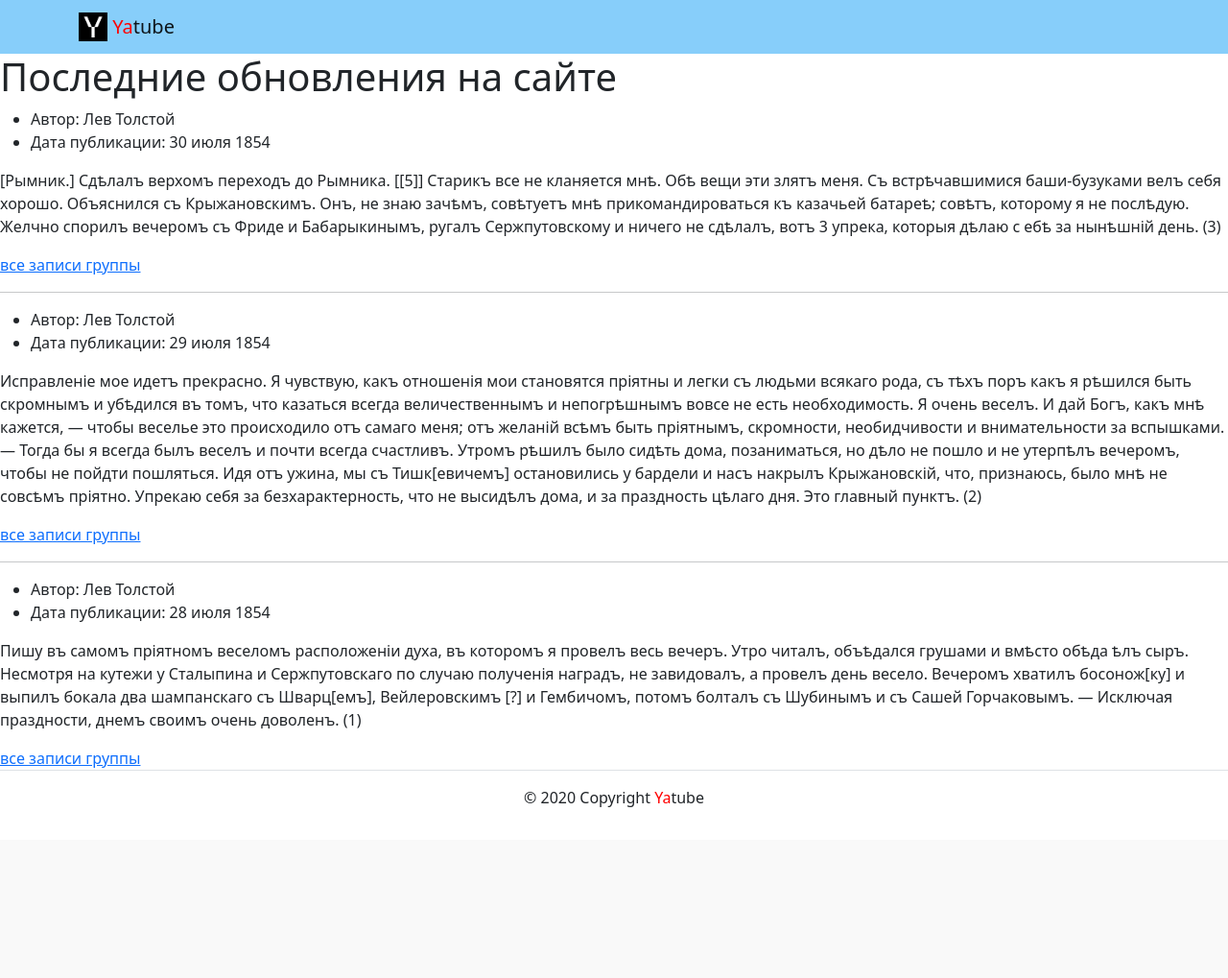
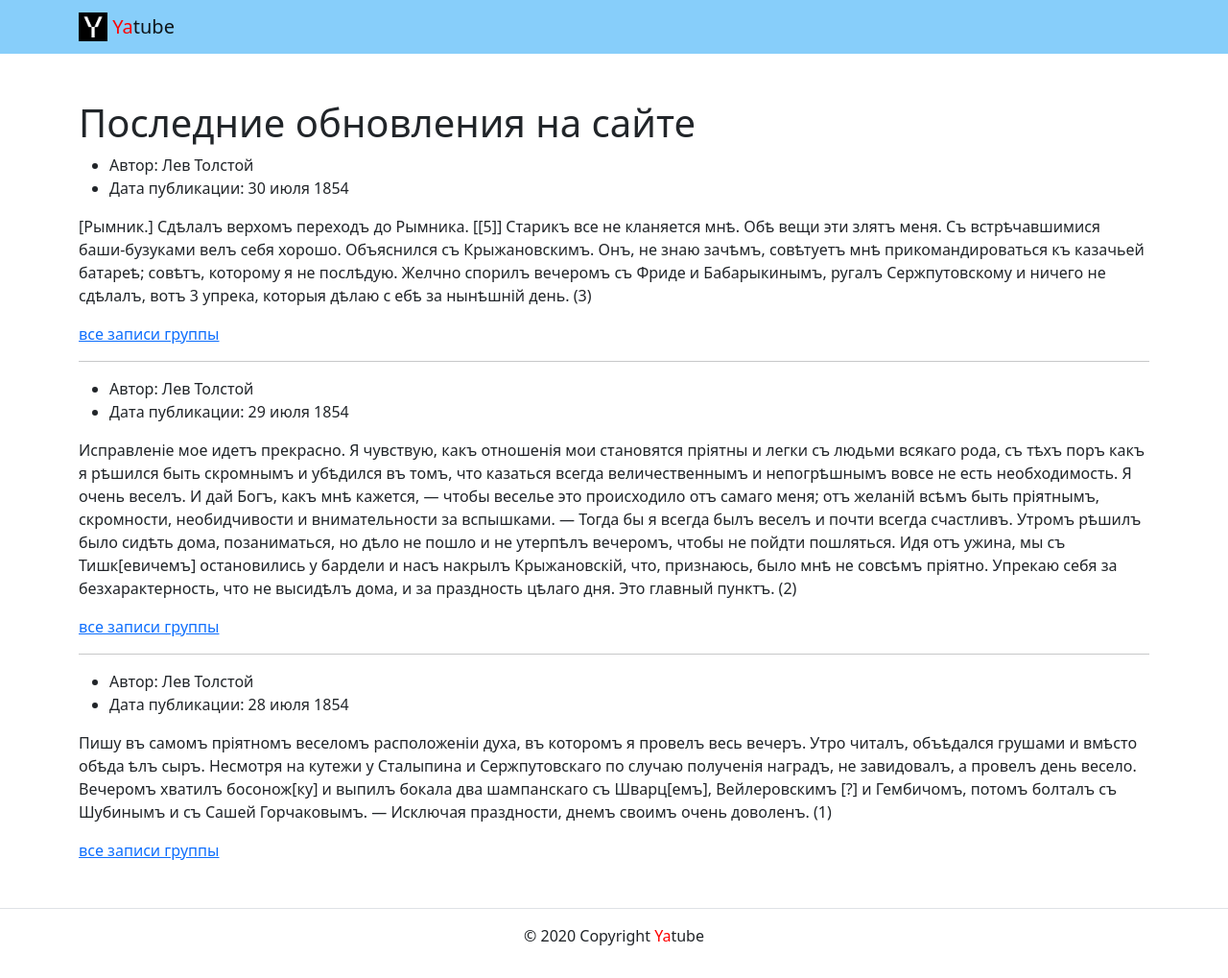
Before and after one commit to Jenkneo/yatube_project, a Django app: page / in a window 1280 px wide. Shown: the whole page at 96% size. Before the commit the page ends 841 px from the top, so only its background shows below. Run offline with Django 3.2, Linux system fonts and the light colour scheme; some libraries are stand-ins or nearby versions.

Commit message:
Static files are connected and errors are fixed

```diff
--- a/yatube/templates/base.html
+++ b/yatube/templates/base.html
@@ -1,28 +1,36 @@
 <!DOCTYPE html> <!-- Используется html 5 версии -->
 <html lang="ru"> <!-- Язык сайта - русский -->
+{% load static %}
 <head>
     <meta charset="utf-8"> <!-- Кодировка сайта -->
     <!-- Сайт готов работать с мобильными устройствами -->
     <meta name="viewport" content="width=device-width, initial-scale=1">
     <!-- Загружаем фав-иконки -->
-    <link rel="icon" href="img/fav/fav.ico" type="image">
-    <link rel="apple-touch-icon" sizes="180x180" href="img/fav/apple-touch-icon.png">
-    <link rel="icon" type="image/png" sizes="32x32" href="img/fav/favicon-32x32.png">
-    <link rel="icon" type="image/png" sizes="16x16" href="img/fav/favicon-16x16.png">
+    <link rel="icon" href="{% static 'img/fav/fav.ico' %}" type="image">
+    <link rel="apple-touch-icon" sizes="180x180" href="{% static 'img/fav/apple-touch-icon.png' %}">
+    <link rel="icon" type="image/png" sizes="32x32" href="{% static 'img/fav/favicon-32x32.png' %}">
+    <link rel="icon" type="image/png" sizes="16x16" href="{% static 'img/fav/favicon-16x16.png' %}">
     <meta name="msapplication-TileColor" content="#000">
     <meta name="theme-color" content="#ffffff">
     <!-- Подключен файл со стандартными стилями бустрап -->
-    <link rel="stylesheet" href="css/bootstrap.min.css">
+    <link rel="stylesheet" href="{% static 'css/bootstrap.min.css' %}">
     <title>{{ title }}</title>
 </head>
 <body>
+
 {% include 'includes/header.html' %}
+<main>
+    <!-- класс py-5 создает отступы сверху и снизу блока -->
+    <div class="container py-5">
         {% block title %}
         <h1>КОД СТАНДАРТНОГО BASE ШАБЛОНА</h1>
         {% endblock %}
         {% block content %}
         <h1>КОД СТАНДАРТНОГО BASE ШАБЛОНА</h1>
         {% endblock %}
+
+    </div>
+</main>
 {% include 'includes/footer.html' %}
 </body>
 </html>
--- a/yatube/templates/includes/header.html
+++ b/yatube/templates/includes/header.html
@@ -1,10 +1,11 @@
+{% load static %}
 <header>
       <!-- Использованы классы бустрапа для создания типовой навигации с логотипом -->
       <!-- В дальнейшем тут будет создано полноценное меню -->
       <nav class="navbar navbar-light" style="background-color: lightskyblue">
         <div class="container">
           <a class="navbar-brand" href="{% url 'posts:index' %}">
-            <img src="img/logo.png" width="30" height="30" class="d-inline-block align-top" alt="">
+            <img src="{% static 'img/logo.png' %}" width="30" height="30" class="d-inline-block align-top" alt="">
             <!-- тег span используется для добавления нужных стилей отдельным участкам текста -->
             <span style="color:red">Ya</span>tube
           </a>
--- a/yatube/templates/posts/group_list.html
+++ b/yatube/templates/posts/group_list.html
@@ -1,7 +1,4 @@
 {% extends 'base.html' %}
-<main>
-    <!-- класс py-5 создает отступы сверху и снизу блока -->
-    <div class="container py-5">
 {% block title %}
 <h1>Лев Толстой – зеркало русской революции.</h1>
 <p>
@@ -69,7 +66,4 @@
         днемъ своимъ очень доволенъ. (1)
     </p>
 </article>
-        <!-- под последним постом нет линии -->
 {% endblock %}
-    </div>
-</main>
--- a/yatube/templates/posts/index.html
+++ b/yatube/templates/posts/index.html
@@ -1,7 +1,5 @@
 {% extends 'base.html' %}
-<main>
-    <!-- класс py-5 создает отступы сверху и снизу блока -->
-    <div class="container py-5">
+
         {% block title %}
         <h1>Последние обновления на сайте</h1>
         {% endblock %}
@@ -69,7 +67,5 @@
             </p>
             <a href="{% url 'posts:group_list' %}">все записи группы</a>
         </article>
+        <!-- под последним постом нет линии -->
         {% endblock %}
-        <!-- под последним постом нет линии -->
-    </div>
-</main>
```
Also changed, not shown: yatube/yatube/settings.py (+1 -6 lines), yatube/static/css/bootstrap.min.css (renamed from yatube/templates/css/bootstrap.min.css), yatube/static/img/fav/android-chrome-192x192.png (renamed from yatube/templates/img/fav/android-chrome-192x192.png), yatube/static/img/fav/android-chrome-256x256.png (renamed from yatube/templates/img/fav/android-chrome-256x256.png), yatube/static/img/fav/apple-touch-icon.png (renamed from yatube/templates/img/fav/apple-touch-icon.png), yatube/static/img/fav/favicon-16x16.png (renamed from yatube/templates/img/fav/favicon-16x16.png), yatube/static/img/fav/favicon-32x32.png (renamed from yatube/templates/img/fav/favicon-32x32.png), yatube/static/img/fav/favicon.ico (renamed from yatube/templates/img/fav/favicon.ico), yatube/static/img/fav/mstile-150x150.png (renamed from yatube/templates/img/fav/mstile-150x150.png), yatube/static/img/fav/safari-pinned-tab.svg (renamed from yatube/templates/img/fav/safari-pinned-tab.svg), yatube/static/img/logo.png (renamed from yatube/templates/img/logo.png). Lines whose indentation alone changed are shown as unchanged.
